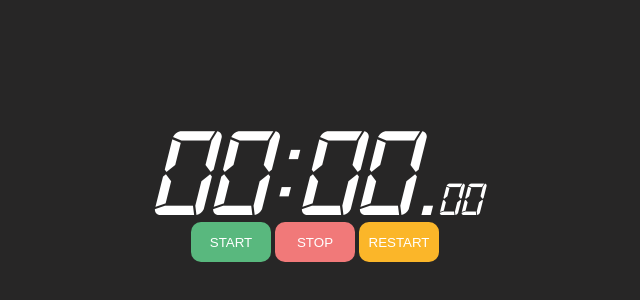
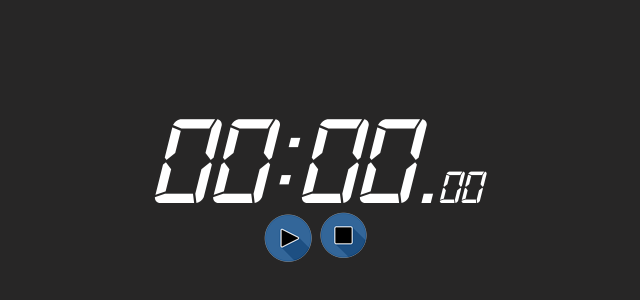
Before and after one commit to kevinfigueira/Stopwatch-JavaScript, a plain HTML site: page index.html in a window 1280 px wide. Shown: the part 208-508 px from the top of the page, without its empty margins (325-965 px from the left). Drawn offline with Linux system fonts and the light colour scheme.

Commit message:
update button
atualizei os botões e uma pequena interação

```diff
--- a/index.htm
+++ b/index.html
@@ -17,9 +17,9 @@
         </div>
 
         <div class="buttons">
-            <button id="start" onclick="start()">START</button>
-            <button id="stop" onclick="stoped()">STOP</button>
-            <button id="restart" onclick="restart()">RESTART</button>
+            <button id="start" onclick="start()"></button>
+            <button id="stop" onclick="stoped()"></button>
+            <button id="restart" onclick="restart()"></button>
         </div>
     </div>
 
--- a/script.js
+++ b/script.js
@@ -1,10 +1,18 @@
 let [milliseconds, myTime, seconds, minutes, hours] = [0,'',0,0,0,];
 
 function start(){
+    let start = document.querySelector('#start');
+    let stop = document.querySelector('#stop');
+
+    start.style.display = 'none';
+    stop.style.display = 'inline';
+
+
     myTime = setInterval(()=>{
         time();
     }, 10);
 }
+
 
 function time(){
     milliseconds++
@@ -36,6 +44,12 @@ function time(){
 }
 
 function stoped(){
+    let start = document.querySelector('#start');
+    let stop = document.querySelector('#stop');
+
+    stop.style.display = 'none';
+    start.style.display = 'inline';
+
     clearInterval(myTime);
 }
 
--- a/style.css
+++ b/style.css
@@ -43,24 +43,32 @@ body{
 .buttons{
     margin-top: 10px;
 }
-#start, #stop, #restart{
-    border-radius: 10px;
-    color:white ;
+
+#start{
+    width: 50px;
+    height: 60px;
+    background: none;
+    border: none;
+    background-image: url(img/start.png);
+    background-repeat: no-repeat;
     cursor: pointer;
-    border: none;
-    width: 80px;
-    height: 40px;
-}
-#start:hover, #stop:hover, #restart:hover{
-    background-color: rgba(255, 255, 255, 0.986);
-    color: black;
-}
-#start{
-    background: #59B87E;
 }
 #stop{
-    background: #F17979;
+    display: none;
+    width: 50px;
+    height: 60px;
+    background: none;
+    border: none;
+    background-image: url(img/paused.png);
+    background-repeat: no-repeat;
+    cursor: pointer;
 }
 #restart{
-    background: #FBB629 ;
+    width: 50px;
+    height: 60px;
+    background: none;
+    border: none;
+    background-image: url(img/restart.png);
+    background-repeat: no-repeat;
+    cursor: pointer;
 }
```
Also changed, not shown: img/paused.png (added), img/restart.png (added), img/start.png (added).
